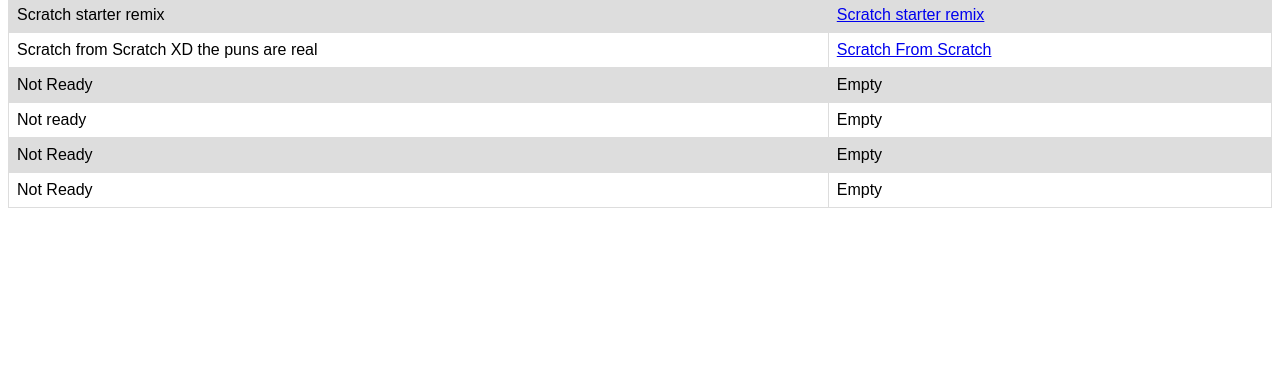
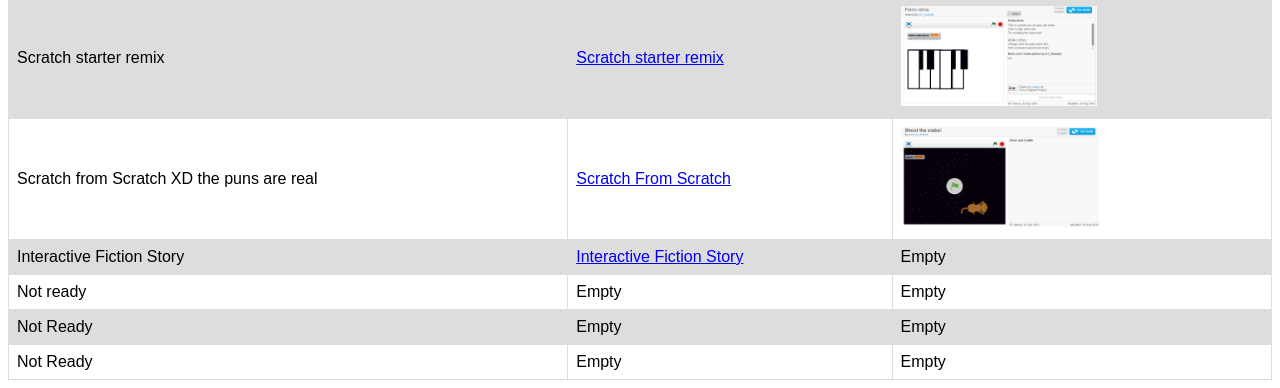
Before and after one commit to DJ-Uwawah/DJ-Uwawah.github.io, a plain HTML site: page my-website/portfolio.html in a window 1280 px wide. Shown: the part 502-890 px from the top of the page. Before the commit the page ends 800 px from the top, so only its background shows below. Drawn offline with Linux system fonts and the light colour scheme.

Commit message:
Interactive Fiction

```diff
--- a/my-website/portfolio.html
+++ b/my-website/portfolio.html
@@ -40,37 +40,38 @@ tr:nth-child(even) {
   <tr>
     <th>Cooper's Projects</th>
     <th>Hyperlink</th>
+    <th>ScreenShots</th>
 
   </tr>
   <tr>
     <td>Scratch starter remix</td>
     <td><a href="https://scratch.mit.edu/projects/122538007/">Scratch starter remix</a></td>
-
+    <td><img src="images/Scratch remix.PNG" height="100"></td>
   </tr>
   <tr>
     <td>Scratch from Scratch XD the puns are real</td>
     <td><a href="https://scratch.mit.edu/projects/122899363/">Scratch From Scratch</a></td>
-
+    <td><img src="images/Scratch from Scratch.PNG" height="100"></td>
+  </tr>
+  <tr>
+    <td>Interactive Fiction Story</td>
+    <td><a href="https://repl.it/EMGE/11">Interactive Fiction Story</a></td>
+    <td>Empty</td>
+  </tr>
+  <tr>
+    <td>Not ready</td>
+    <td>Empty</td>
+    <td>Empty</td>
   </tr>
   <tr>
     <td>Not Ready</td>
     <td>Empty</td>
-
-  </tr>
-  <tr>
-    <td>Not ready</td>
     <td>Empty</td>
-
   </tr>
   <tr>
     <td>Not Ready</td>
     <td>Empty</td>
-
-  </tr>
-  <tr>
-    <td>Not Ready</td>
     <td>Empty</td>
-
   </tr>
 </table>
 
```
Also changed, not shown: my-website/index.html (+5 -2 lines), my-website/images/Scratch from Scratch.PNG (added), my-website/images/Scratch remix.PNG (added).
